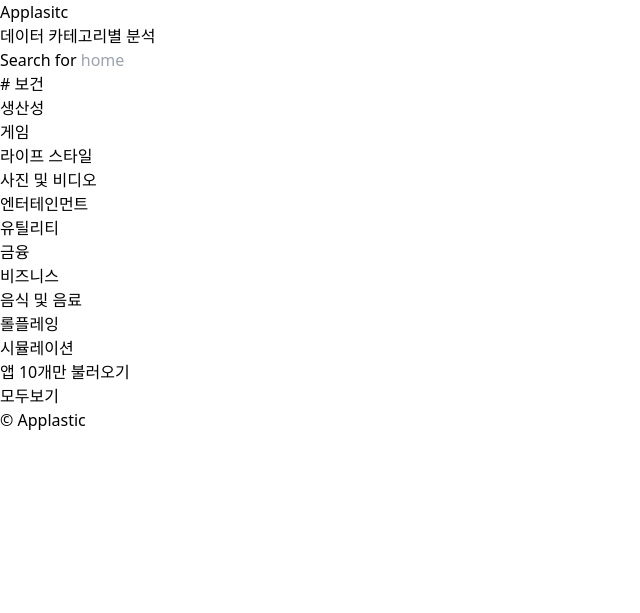
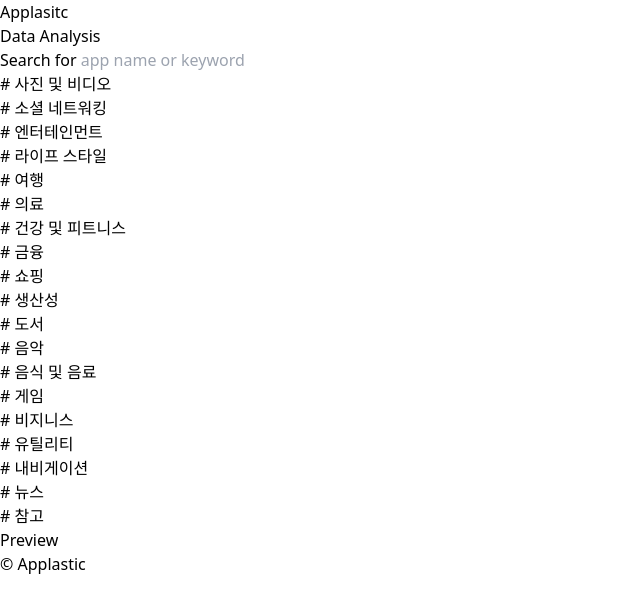
Before and after one commit to ssbinn/applastic-django, a Django app: template templates/home.html in a window 1280 px wide. Shown: the top 613 px of the page, without its empty margins (0-640 px from the left). Run offline with Django 3.2, Linux system fonts and the light colour scheme; the template is opened without the code that fills it, so the values that code supplies are empty; some libraries are stand-ins or nearby versions.

Commit message:
code refactoring

```diff
--- a/apps/urls.py
+++ b/apps/urls.py
@@ -8,6 +8,6 @@
     path("apps/", views.all_apps, name="apps"),
     path("tag/<str:tag>/", views.tag, name="tag"),
     path("search/", views.search, name="search"),
-    path("apps/<str:id>/", views.app_detail, name="detail"),
+    path("apps/<int:id>/", views.app_detail, name="detail"),
     path("analysis/", views.analysis, name="analysis"),
 ]  # url dispatcher
--- a/templates/base.html
+++ b/templates/base.html
@@ -14,23 +14,21 @@
 <body>
     <header>
         {% include "partials/nav.html"%}
-        <!-- 사이트 모든 곳에 네비게이션 바에 검색창을 둘 건데, 메인 페이지(home.html) 정가운데에 눈에 띄는 검색창을 두고싶어서 form을 base.html에 두고, home.html에서 아래의 form을 사용하지 않고 다른 form을 작성함-->
+        <!-- 메인 페이지(home.html)를 제외하고, 모든 페이지 헤더에 검색창을 두기 위함 -->
         {% block search-bar %}
             <form method="post" action="{% url 'apps:search' %}">
                 {% csrf_token %}
                 <div>
                 <p>
                     <label for="app_name">Search for</label>
-                    <input name="searched" placeholder="base" />
+                    <input name="searched" placeholder="app name or keyword" />
                 </p>
                 </div>
             </form>
         {% endblock search-bar %}
     </header>
 
-
     {% block content %}{% endblock %}
-
 
     {% include "partials/footer.html"%}
 </body>
--- a/templates/home.html
+++ b/templates/home.html
@@ -4,92 +4,135 @@
     Home
 {% endblock page_title %}
 
-<!-- home에는 정중앙에 검색창이 있고, 헤더에 검색창이 없어야 해  -->
+<!-- 메인 페이지  -->
+<!-- 헤더에 구현된 검색창을 보이지 않게 함, 페이지 중앙에 헤더 검색창과 모양이 다른 검색창(form)을 두기 위함 -->
 {% block search-bar %}
 {% endblock search-bar %}
 
 {% block content %}
 
-    <!-- 검색 기능 구현 1번 -->
-    <!-- 검색창에 검색어를 입력하고 엔터 혹은 검색버튼(만들기)을 눌렀을 때, 검색결과를 보여줄 것 (보여주는 곳은 app_list.html) -->
-    <form method="post" action="{% url 'apps:search' %}">
+    <!-- SEARCH -->
+    <!-- 검색창에 입력한 뒤 enter를 누를 시 검색 결과를 보여줌 (결과는 app_list.html에서 처리) -->
+    <form method="POST" action="{% url 'apps:search' %}">
         {% csrf_token %}
         <div>
         <p>
             <label for="app_name">Search for</label>
-            <input name="searched" placeholder="home" />
+            <input name="searched" placeholder="app name or keyword" />
         </p>
         </div>
     </form>
 
-    <!-- tag 처리 -->
+    <!-- TAG -->
     <div>
-        <!-- {% for genre in genre_types %} -->
-            <!-- <button type="button">{{ genre }}</button>
-        {% endfor %} -->
-        <a href="{% url 'apps:tag' '보건' %}">
-            <button type="button"># 보건</button>
+        <a href="{% url 'apps:tag' '사진 및 비디오' %}">
+            <button type="button"># 사진 및 비디오</button>
+        </a>
+    </div>
+    <div>
+        <a href="{% url 'apps:tag' '소셜 네트워킹' %}">
+            <button type="button"># 소셜 네트워킹</button>
+        </a>
+    </div>
+    <div>
+        <a href="{% url 'apps:tag' '엔터테인먼트' %}">
+            <button type="button"># 엔터테인먼트</button>
+        </a>
+    </div>
+    <div>
+        <a href="{% url 'apps:tag' '라이프 스타일' %}">
+            <button type="button"># 라이프 스타일</button>
+        </a>
+    </div>
+    <div>
+        <a href="{% url 'apps:tag' '여행' %}">
+            <button type="button"># 여행</button>
+        </a>
+    </div>
+    <div>
+        <a href="{% url 'apps:tag' '의료' %}">
+            <button type="button"># 의료</button>
+        </a>
+    </div>
+    <div>
+        <a href="{% url 'apps:tag' '건강 및 피트니스' %}">
+            <button type="button"># 건강 및 피트니스</button>
+        </a>
+    </div>
+    <div>
+        <a href="{% url 'apps:tag' '금융' %}">
+            <button type="button"># 금융</button>
+        </a>
+    </div>
+    <div>
+        <a href="{% url 'apps:tag' '쇼핑' %}">
+            <button type="button"># 쇼핑</button>
         </a>
     </div>
     <div>
         <a href="{% url 'apps:tag' '생산성' %}">
-            <button type="button">생산성</button>
+            <button type="button"># 생산성</button>
+        </a>
+    </div>
+    <div>
+        <a href="{% url 'apps:tag' '도서' %}">
+            <button type="button"># 도서</button>
+        </a>
+    </div>
+    <div>
+        <a href="{% url 'apps:tag' '음악' %}">
+            <button type="button"># 음악</button>
+        </a>
+    </div>
+    <div>
+        <a href="{% url 'apps:tag' '음식 및 음료' %}">
+            <button type="button"># 음식 및 음료</button>
         </a>
     </div>
     <div>
         <a href="{% url 'apps:tag' '게임' %}">
-            <button type="button">게임</button>
+            <button type="button"># 게임</button>
         </a>
     </div>
     <div>
-        <a href="{% url 'apps:tag' '라이프 스타일' %}">
-            <button type="button">라이프 스타일</button>
-        </a>
-    </div>
-    <div>
-        <a href="{% url 'apps:tag' '사진 및 비디오' %}">
-            <button type="button">사진 및 비디오</button>
-        </a>
-    </div>
-    <div>
-        <a href="{% url 'apps:tag' '엔터테인먼트' %}">
-            <button type="button">엔터테인먼트</button>
+        <a href="{% url 'apps:tag' '비지니스' %}">
+            <button type="button"># 비지니스</button>
         </a>
     </div>
     <div>
         <a href="{% url 'apps:tag' '유틸리티' %}">
-            <button type="button">유틸리티</button>
+            <button type="button"># 유틸리티</button>
         </a>
     </div>
     <div>
-        <a href="{% url 'apps:tag' '금융' %}">
-            <button type="button">금융</button>
+        <a href="{% url 'apps:tag' '내비게이션' %}">
+            <button type="button"># 내비게이션</button>
         </a>
     </div>
     <div>
-        <a href="{% url 'apps:tag' '비즈니스' %}">
-            <button type="button">비즈니스</button>
+        <a href="{% url 'apps:tag' '뉴스' %}">
+            <button type="button"># 뉴스</button>
         </a>
     </div>
     <div>
-        <a href="{% url 'apps:tag' '음식 및 음료' %}">
-            <button type="button">음식 및 음료</button>
-        </a>
-    </div>
-    <div>
-        <a href="{% url 'apps:tag' '롤플레잉' %}">
-            <button type="button">롤플레잉</button>
-        </a>
-    </div>
-    <div>
-        <a href="{% url 'apps:tag' '시뮬레이션' %}">
-            <button type="button">시뮬레이션</button>
+        <a href="{% url 'apps:tag' '참고' %}">
+            <button type="button"># 참고</button>
         </a>
     </div>
 
-    <h2>앱 10개만 불러오기</h2>
-    <a href="{% url 'apps:apps' %}"><button>모두보기</button></a>
-
-
+    <!-- PREVIEW -->
+    <h1>Preview</h1>
+    {% if app_preview %}
+        <a href="{% url 'apps:apps' %}"><button>More</button></a>
+        {% for apps in app_preview %}
+            <ul>
+                {{apps.artworkUrl60}}
+                <a href="{% url 'apps:detail' apps.id %}">
+                    {{ apps.trackName }}
+                </a>
+                {{apps.Ranking}}
+            </ul>
+        {% endfor %}
+    {% endif %}
 
 {% endblock content %}
--- a/templates/partials/nav.html
+++ b/templates/partials/nav.html
@@ -2,6 +2,6 @@
 <a href="{% url 'apps:home' %}">Applasitc</a>
 
 <ul>
-    <a href="{% url 'apps:apps' %}">데이터</a>
-    <a href="{% url 'apps:analysis' %}">카테고리별 분석</a>
+    <a href="{% url 'apps:apps' %}">Data</a>
+    <a href="{% url 'apps:analysis' %}">Analysis</a>
 </ul>
```
Also changed, not shown: apps/views.py (+93 -105 lines), templates/apps/analysis.html (+1 -1 lines), templates/apps/app_list.html (+37 -36 lines), templates/apps/detail.html (+12 -12 lines).
